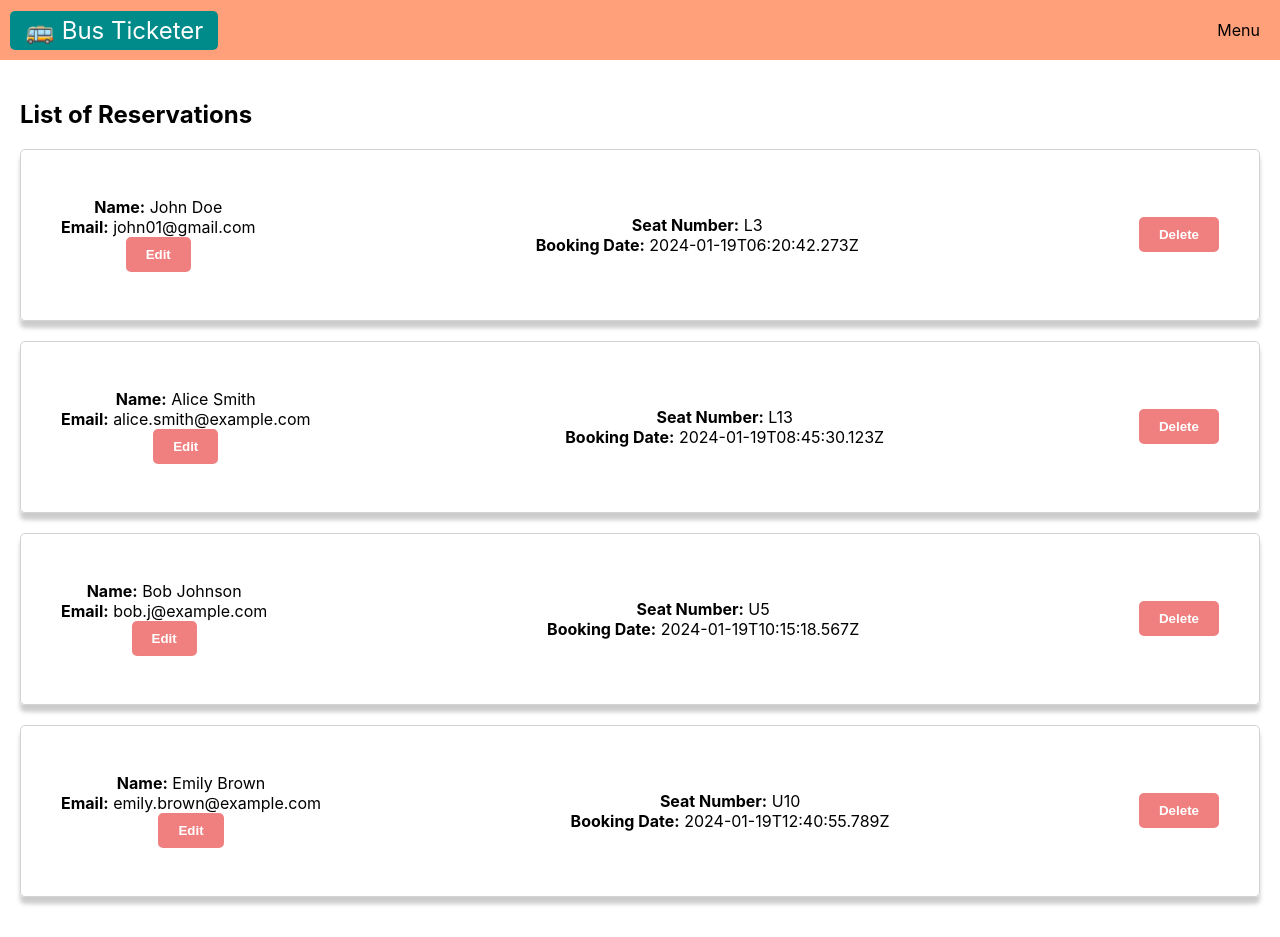
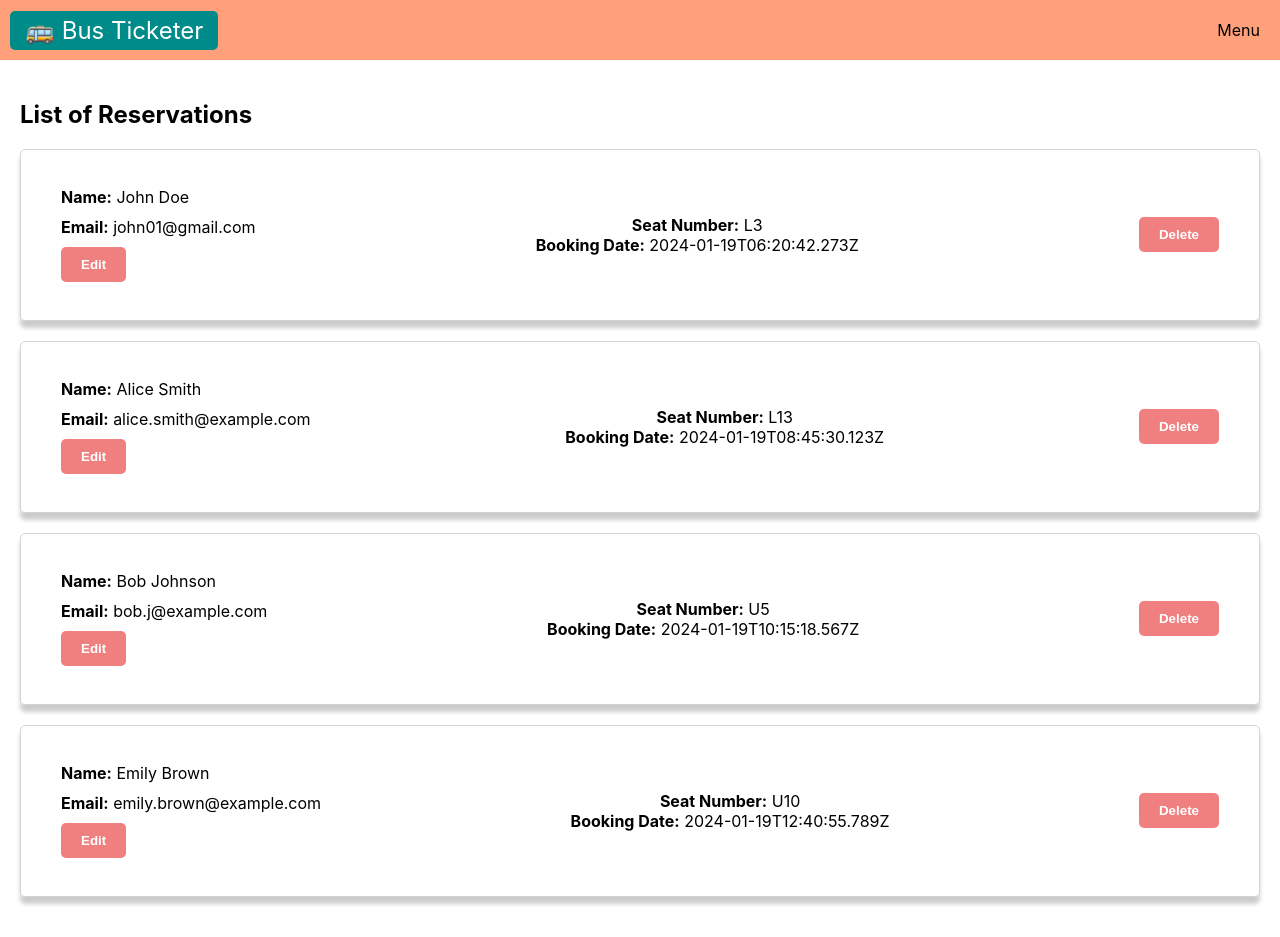
Before and after one commit to shubhamshekhar23/Bus-Ticketer-React, a React (Create React App) app: page / in a window 1280 px wide. Built offline with nearby package versions, Linux system fonts and the light colour scheme.

Commit message:
css correct

```diff
--- a/src/components/reservation-item/user-details/user-details.js
+++ b/src/components/reservation-item/user-details/user-details.js
@@ -8,7 +8,7 @@ export default function UserDetails(props) {
   useEffect(() => {}, []);
 
   return (
-    <div className="reservation-item__details">
+    <div className={styles.reservation_item__details}>
       <div>
         <strong>Name:</strong> {props.booking.firstName}{" "}
         {props.booking.lastName}
--- a/src/components/reservation-item/user-details/user-details.module.scss
+++ b/src/components/reservation-item/user-details/user-details.module.scss
@@ -1,4 +1,4 @@
-.reservation-item__details {
+.reservation_item__details {
   display: flex;
   flex-direction: column;
   align-items: self-start;
```
